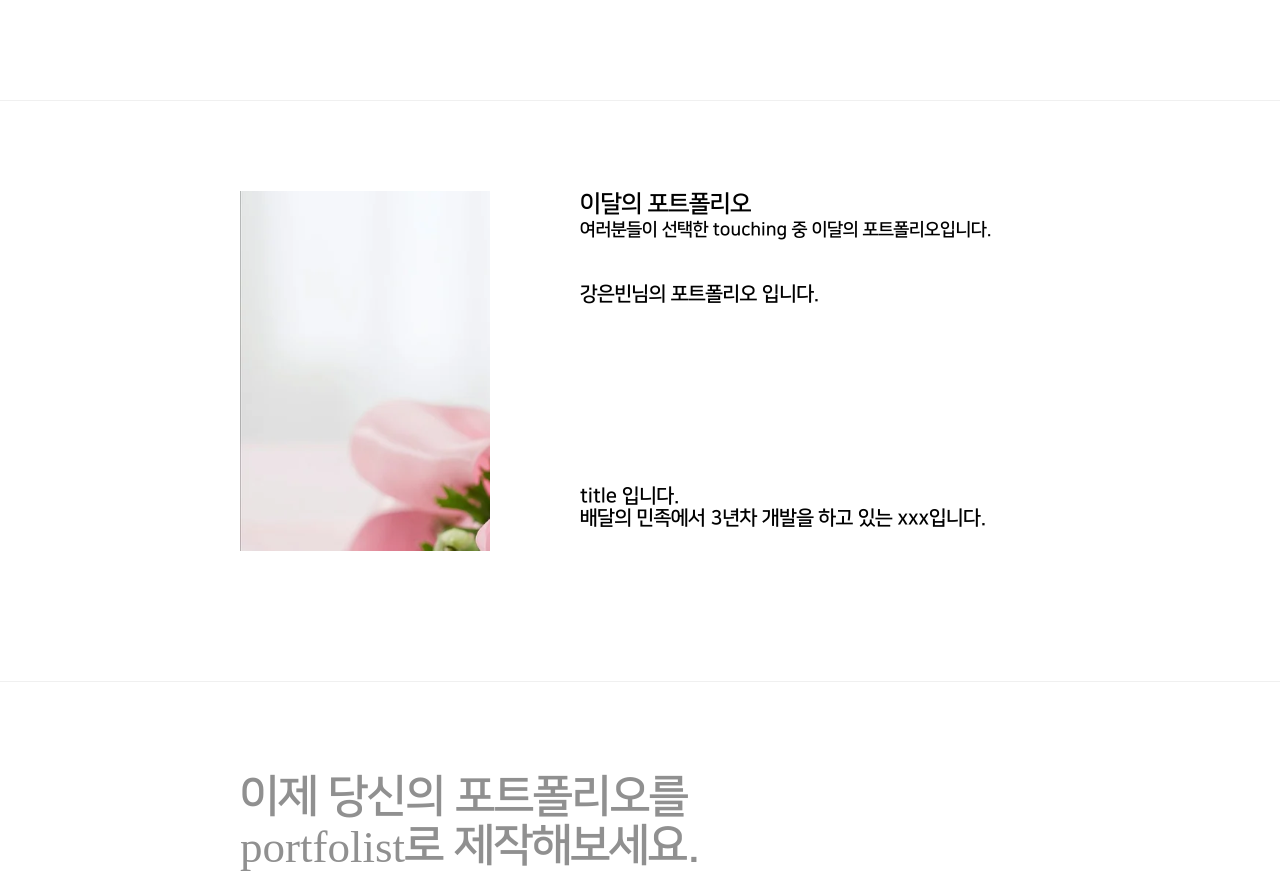
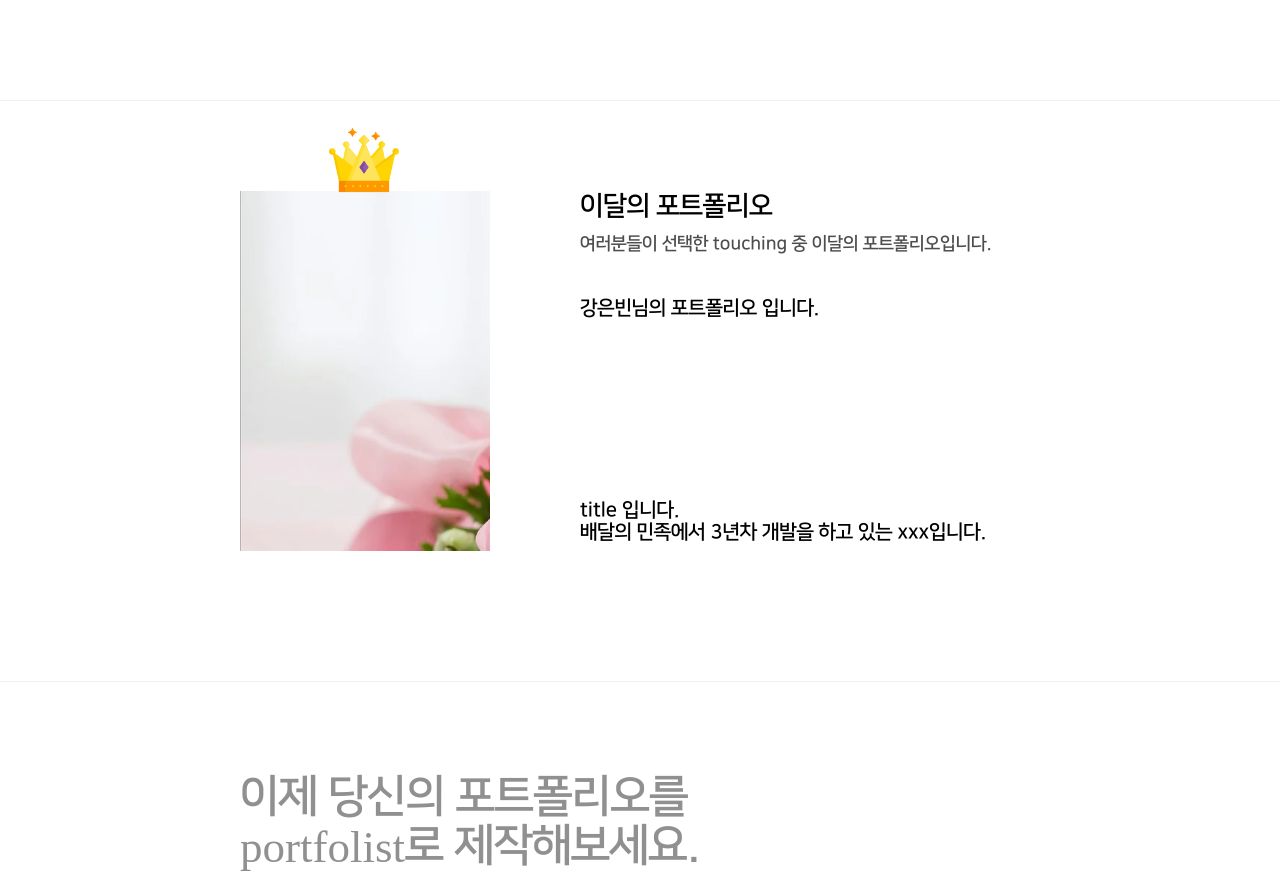
Before and after one commit to DSM-Portfolist/Portfolist-Front, a React (Create React App) app: page / in a window 1280 px wide. Shown: the part 1200-2088 px from the top of the page. Built offline with nearby package versions, Linux system fonts and the light colour scheme.

Commit message:
[MODIFY] 이달의 포트폴리오 아이콘 위치 수정

```diff
--- a/src/components/main/Main/monthPortfolio/MonthPortfolio.tsx
+++ b/src/components/main/Main/monthPortfolio/MonthPortfolio.tsx
@@ -1,11 +1,16 @@
 import React from "react";
-import { Flower } from "../../../../util/assets";
+import { Crwon, Flower } from "../../../../util/assets";
 import * as S from "./style";
 
 const MonthPortfolio = () => {
   return (
     <div className="border-bottom">
       <S.MonthWrapper>
+        <img
+          className="crwon-icon"
+          src={Crwon}
+          alt="이달의 포트폴리오 강조 아이콘"
+        />
         <div className="img-wrapper">
           <img src={Flower} alt="이달의 포트폴리오 이미지" />
         </div>
--- a/src/components/main/Main/monthPortfolio/style.ts
+++ b/src/components/main/Main/monthPortfolio/style.ts
@@ -6,6 +6,15 @@ export const MonthWrapper = styled.div`
   margin: 90px auto;
   display: flex;
   flex-direction: row;
+  position: relative;
+
+  .crwon-icon {
+    width: 70px;
+    height: 70px;
+    position: absolute;
+    top: -66px;
+    left: 89px;
+  }
 
   .img-wrapper {
     width: 250px;
@@ -37,6 +46,7 @@ export const Content = styled.div`
     font-weight: 300;
     font-size: 18px;
     line-height: 26px;
+    color: #4e4e4e;
   }
   .user-introduce {
     margin: 40px 0;
@@ -52,6 +62,7 @@ export const Content = styled.div`
 
   h2 {
     font-weight: 400;
-    font-size: 24px;
+    font-size: 27px;
+    padding-bottom: 10px;
   }
 `;
```
